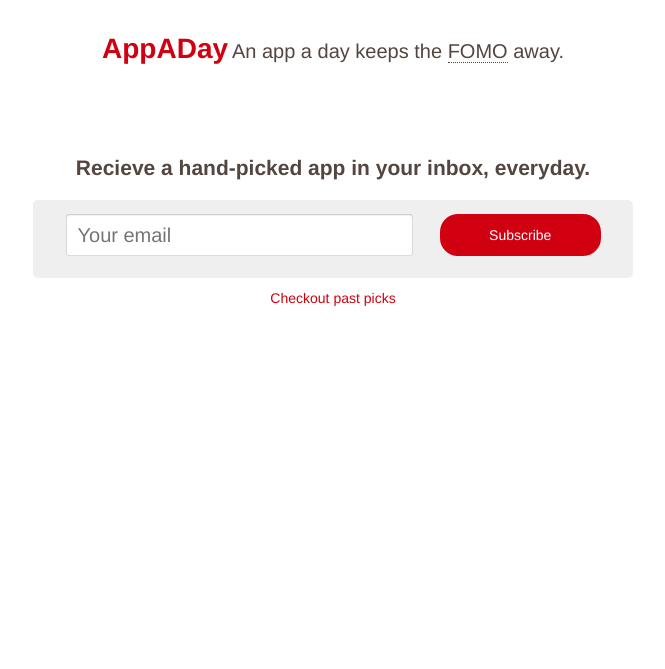
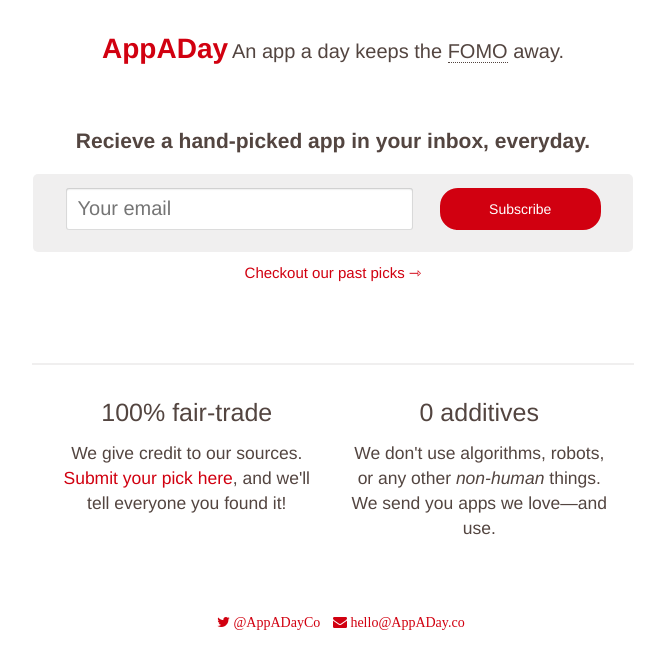
Before and after one commit to appaday/appaday.github.io, a Jekyll site: the page built from index.html, in a window 1280 px wide. Shown: the top 669 px of the page, without its empty margins (307-972 px from the left). Built offline with Jekyll 4.4.1, drawn with Linux system fonts in a browser that asks for light colours; nearby versions of some CDN libraries.

```diff
--- a/_includes/head.html
+++ b/_includes/head.html
@@ -9,6 +9,7 @@
 
   <title>{% if page.title %}{{ page.title }}{% else %}{{ site.title }}{% endif %}</title>
 
+  <link href="//maxcdn.bootstrapcdn.com/font-awesome/4.2.0/css/font-awesome.min.css" rel="stylesheet">
   <link href="{{ "css/bootstrap.min.css" | prepend: site.baseurl }}" rel="stylesheet">
   <link href="{{ "css/styles.css" | prepend: site.baseurl }}" rel="stylesheet">
 
--- a/_sass/_base.scss
+++ b/_sass/_base.scss
@@ -13,6 +13,13 @@ a {
   &:hover {
     color: $dark-red;
   }
+}
+
+hr {
+  color: $gray;
+  max-width: 600px;
+  margin: 8rem auto 2rem;
+  border: 1px solid $gray;
 }
 
 .list-inline {
@@ -32,22 +39,24 @@ a {
 // HEADER
 
 .header {
-  margin: 1rem 0 5rem;
+  margin: 1rem 0 4rem;
 }
 
 .title {
   @include inline;
   color: $red;
-  margin: 0.67em 0 .25em;
+  margin: 0.67em 0 0;
 }
 
 .tag {
   @include inline;
   font-size: 2rem;
+  margin: 0.25rem 0 0;
 }
 
 .fomo {
   color: $dark-gray;
+  text-decoration: none;
   border-bottom: 1px dotted $dark-gray;
 
   &:hover {
@@ -75,6 +84,10 @@ a {
 }
 
 // SIGNUP
+
+.signup {
+  margin: 1rem 0 3rem;
+}
 
 .form {
   background-color: $gray;
@@ -126,5 +139,31 @@ a {
 
 .past {
   clear: both;
+  font-size: 1.5rem;
   margin: 10px 0 0;
 }
+
+// NUTRITION FACTS
+
+.facts {
+  margin: 1rem 0 1rem;
+}
+
+.fact {
+  margin: 0 0 3rem;
+}
+
+.number {
+  font-size: 2.5rem;
+  margin: 1rem 0;
+}
+
+.lines {
+  font-size: 1.75rem;
+  margin: 0;
+}
+
+// FOOTER
+.footer {
+  margin: 2rem 0 2rem;
+}
--- a/index.html
+++ b/index.html
@@ -4,16 +4,16 @@ title: AppADay - Recieve a hand-picked app in your inbox, everyday.
 ---
 
 <!-- HEADER -->
-<div class="row">
-  <header class="col-sm-12 header">
+<div class="row header">
+  <header class="col-sm-12">
     <h1 class="title">AppADay</h1>
     <p class="tag">An app a day keeps the <a class="fomo" title="Fear Of Missing Out">FOMO</a> away.</p>
   </header>
 </div>
 
 <!-- SIGNUP FORM -->
-<div class="row">
-  <div class="col-sm-12 signup">
+<div class="row signup">
+  <div class="col-sm-12">
       <h2>Recieve a hand-picked app in your inbox, everyday.</h2>
 
       <!-- Begin MailChimp Signup Form -->
@@ -40,7 +40,41 @@ title: AppADay - Recieve a hand-picked app in your inbox, everyday.
         <!--End mc_embed_signup-->
       </div>
 
-      <p class="past"><a href="http://us6.campaign-archive2.com/home/?u=9a332c4c6d2e67493a9eb8968&id=0ae55db3b9" title="Checkout past picks">Checkout past picks</a></p>
+      <p class="past"><a href="http://us6.campaign-archive2.com/home/?u=9a332c4c6d2e67493a9eb8968&id=0ae55db3b9" title="Checkout past picks">Checkout our past picks &#8702;</a></p>
 
   </div>
 </div>
+
+<hr/>
+
+<!-- NUTRITION FACTS -->
+<div class="facts">
+
+  <div class="row">
+    <div class="col-sm-2 col-md-3"></div>
+    <div class="col-sm-4 col-md-3 fact">
+      <p class="number">100% fair-trade</p>
+      <p class="lines">We give credit to our sources. <a href="">Submit your pick here</a>, and we'll tell everyone you found it!</p>
+    </div>
+    <div class="col-sm-4 col-md-3 fact">
+      <p class="number">0 additives</p>
+      <p class="lines">We don't use algorithms, robots, or any other <em>non-human</em> things. We send you apps we love—and use.</p>
+    </div>
+    <div class="col-sm-2 col-md-3"></div>
+  </div>
+
+</div>
+
+<!-- FOOTER (CONTACT) -->
+<div class="row footer">
+  <footer>
+    <div class="col-sm-4"></div>
+    <div class="col-sm-4 list-inline">
+      <ul>
+        <li><a href="http://twitter.com/appadayco" class="fa fa-twitter"> @AppADayCo</a></li>
+        <li><a href="mailto:hello@AppADay.co" class="fa fa-envelope"> hello@AppADay.co</a></li>
+      </ul>
+    </div>
+    <div class="col-sm-4"></div>
+  </footer>
+</div>
```
